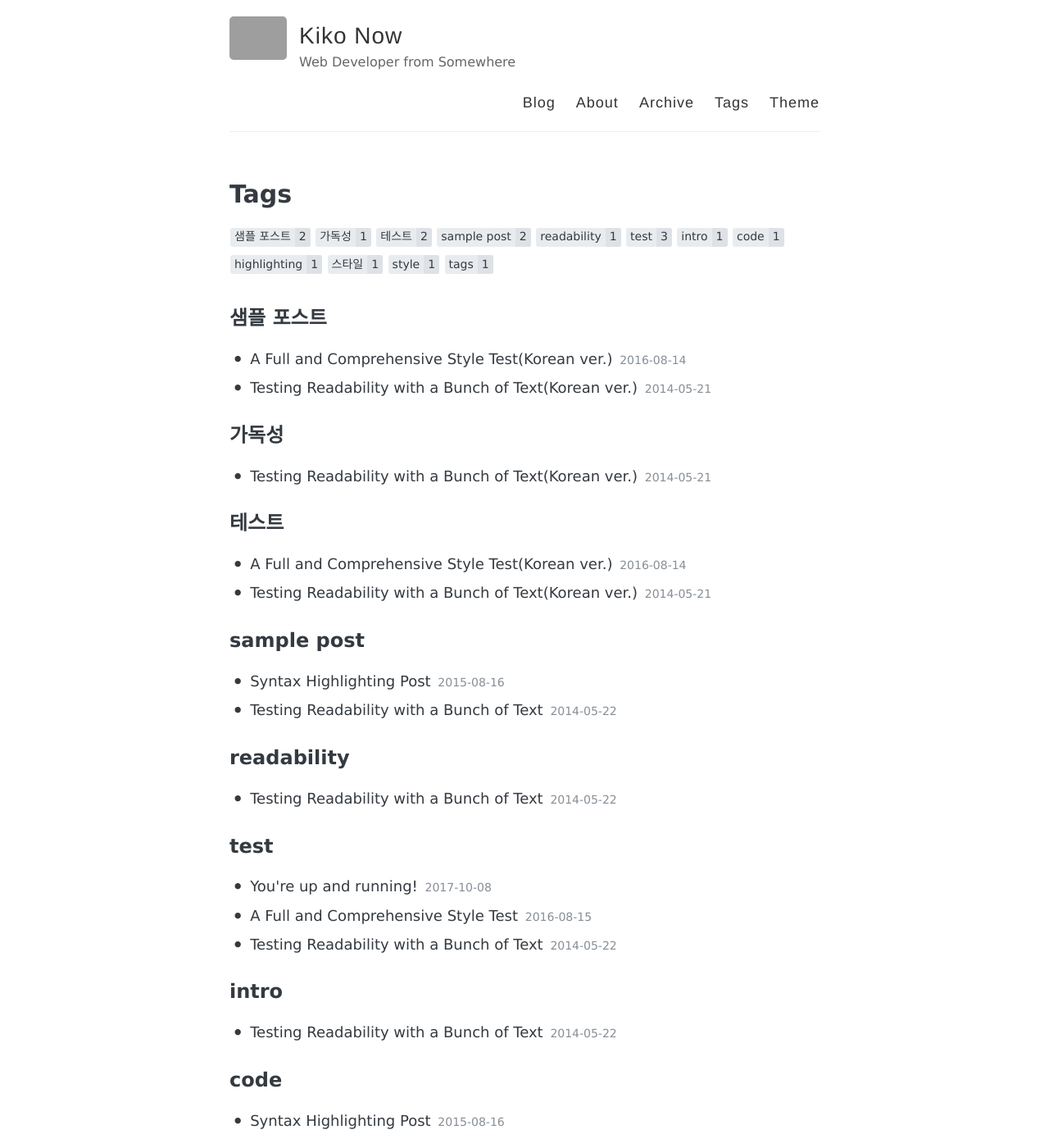
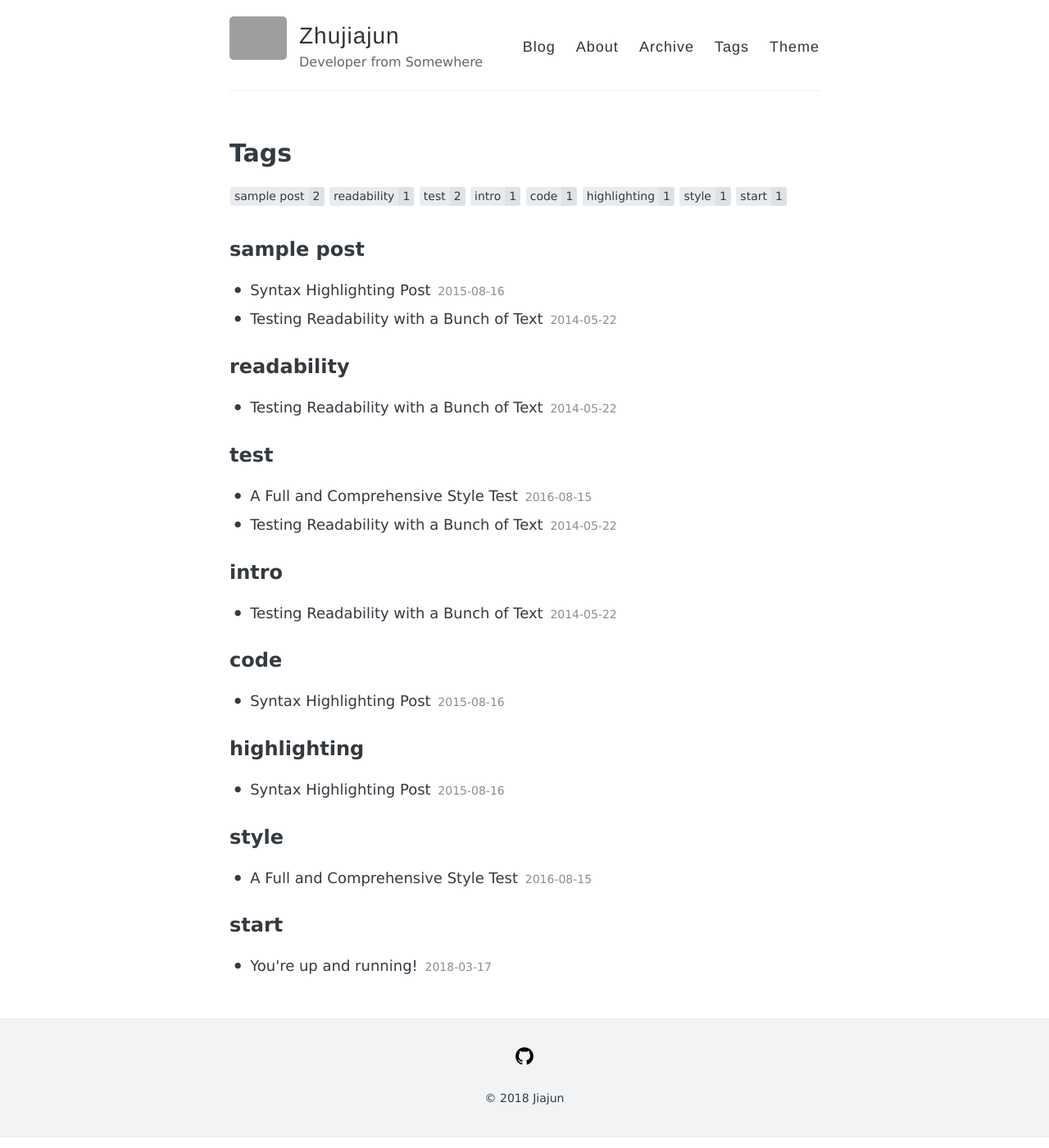
Before and after one commit to jiajun-artist/jiajun-artist.github.io, a Jekyll site: the page built from tags/index.html, in a window 1280 px wide and 1400 px high. Shown: the whole window at 82% size. Built offline with Jekyll 4.4.1, drawn with Linux system fonts in a browser that asks for light colours; part of the change alters nothing that is shown; some of the changed text lies outside the part shown; grey boxes are pictures that could not be loaded.

Commit message:
modify info in _config.yml

````diff
--- a/_config.yml
+++ b/_config.yml
@@ -3,10 +3,10 @@
 #
 
 # Name of your site (displayed in the header)
-name: Kiko Now
+name: Zhujiajun
 
 # Short bio or description (displayed in the header)
-description: Web Developer from Somewhere
+description: Developer from Somewhere
 
 #
 # Flags below are optional
@@ -29,7 +29,7 @@ navigation:
   - name: Tags
     url: /tags
   - name: Theme
-    url: https://github.com/AWEEKJ/kiko-now
+    url: https://github.com/jiajun-artist
 
 # Pagination
 paginate: 5
@@ -41,7 +41,7 @@ footer-links:
   email:
   facebook:
   flickr:
-  github: AWEEKJ/kiko-now
+  github: jiajun-artist
   googleplus: # anything in your profile username that comes after plus.google.com/
   instagram:
   linkedin:
@@ -49,11 +49,11 @@ footer-links:
   rss: # just type anything here for a working RSS icon
   stackoverflow: # your stackoverflow profile, e.g. "users/50476/bart-kiers"
   tumblr: # https://<username>.tumblr.com
-  twitter: jekyllrb
+  twitter:
   youtube: # channel/<your_long_string> or user/<user-name>
 
 # Text under the icons in footer
-footer-text: © 2017 Kiko Now
+footer-text: © 2018 Jiajun
 
 # Enter your Disqus shortname (not your username) to enable commenting on posts
 # You can find your shortname on the Settings page of your Disqus account
--- a/_posts/2014-05-21-readability-post-ko.md
+++ /dev/null
@@ -1,43 +0,0 @@
----
-layout: post
-title: "Testing Readability with a Bunch of Text(Korean ver.)"
-tags: [샘플 포스트, 가독성, 테스트]
-comments: true
----
-
-정당의 목적이나 활동이 민주적 기본질서에 위배될 때에는 정부는 헌법재판소에 그 해산을 제소할 수 있고, 정당은 헌법재판소의 심판에 의하여 해산된다. 모든 국민은 고문을 받지 아니하며, 형사상 자기에게 불리한 진술을 강요당하지 아니한다. 새로운 회계연도가 개시될 때까지 예산안이 의결되지 못한 때에는 정부는 국회에서 예산안이 의결될 때까지 다음의 목적을 위한 경비는 전년도 예산에 준하여 집행할 수 있다.
-
-외국인은 국제법과 조약이 정하는 바에 의하여 그 지위가 보장된다. 헌법개정안은 국회가 의결한 후 30일 이내에 국민투표에 붙여 국회의원선거권자 과반수의 투표와 투표자 과반수의 찬성을 얻어야 한다. 대통령은 국가의 독립·영토의 보전·국가의 계속성과 헌법을 수호할 책무를 진다. 국회는 정부의 동의없이 정부가 제출한 지출예산 각항의 금액을 증가하거나 새 비목을 설치할 수 없다.
-
-# 대통령은 법률안의 일
-
-대통령은 필요하다고 인정할 때에는 외교·국방·통일 기타 국가안위에 관한 중요정책을 국민투표에 붙일 수 있다. 한 회계연도를 넘어 계속하여 지출할 필요가 있을 때에는 정부는 연한을 정하여 계속비로서 국회의 의결을 얻어야 한다. 제3항의 승인을 얻지 못한 때에는 그 처분 또는 명령은 그때부터 효력을 상실한다. 이 경우 그 명령에 의하여 개정 또는 폐지되었던 법률은 그 명령이 승인을 얻지 못한 때부터 당연히 효력을 회복한다.
-
-* 국무회의는 대통령·국무총리와 15인 이상 30인 이하의 국무위원으로 구성한다. 대통령은 국무총리·국무위원·행정각부의 장 기타 법률이 정하는 공사의 직을 겸할 수 없다.
-* 나는 헌법을 준수하고 국가를 보위하며 조국의 평화적 통일과 국민의 자유와 복리의 증진 및 민족문화의 창달에 노력하여 대통령으로서의 직책을 성실히 수행할 것을 국민 앞에 엄숙히 선서합니다.
-* 정당은 법률이 정하는 바에 의하여 국가의 보호를 받으며, 국가는 법률이 정하는 바에 의하여 정당운영에 필요한 자금을 보조할 수 있다. 이 헌법공포 당시의 국회의원의 임기는 제1항에 의한 국회의 최초의 집회일 전일까지로 한다.
-* 모든 국민의 재산권은 보장된다. 그 내용과 한계는 법률로 정한다. 감사원은 원장을 포함한 5인 이상 11인 이하의 감사위원으로 구성한다. 모든 국민은 고문을 받지 아니하며, 형사상 자기에게 불리한 진술을 강요당하지 아니한다.
-
-## 국회의원은 국가이익
-체포·구속·압수 또는 수색을 할 때에는 적법한 절차에 따라 검사의 신청에 의하여 법관이 발부한 영장을 제시하여야 한다. 다만, 현행범인인 경우와 장기 3년 이상의 형에 해당하는 죄를 범하고 도피 또는 증거인멸의 염려가 있을 때에는 사후에 영장을 청구할 수 있다. 모든 국민은 소급입법에 의하여 참정권의 제한을 받거나 재산권을 박탈당하지 아니한다. 감사원은 원장을 포함한 5인 이상 11인 이하의 감사위원으로 구성한다. 군인 또는 군무원이 아닌 국민은 대한민국의 영역안에서는 중대한 군사상 기밀·초병·초소·유독음식물공급·포로·군용물에 관한 죄중 법률이 정한 경우와 비상계엄이 선포된 경우를 제외하고는 군사법원의 재판을 받지 아니한다.
-
-1. 대통령은 전시·사변 또는 이에 준하는 국가비상사태에 있어서 병력으로써 군사상의 필요에 응하거나 공공의 안녕질서를 유지할 필요가 있을 때에는 법률이 정하는 바에 의하여 계엄을 선포할 수 있다.
-2. 대통령은 국민의 보통·평등·직접·비밀선거에 의하여 선출한다. 대통령은 국무회의의 의장이 되고, 국무총리는 부의장이 된다. 대통령은 국가의 독립·영토의 보전·국가의 계속성과 헌법을 수호할 책무를 진다.
-3. 국민경제의 발전을 위한 중요정책의 수립에 관하여 대통령의 자문에 응하기 위하여 국민경제자문회의를 둘 수 있다. 대법원과 각급법원의 조직은 법률로 정한다.
-4. 모든 국민은 근로의 의무를 진다. 국가는 근로의 의무의 내용과 조건을 민주주의원칙에 따라 법률로 정한다. 국가는 건전한 소비행위를 계도하고 생산품의 품질향상을 촉구하기 위한 소비자보호운동을 법률이 정하는 바에 의하여 보장한다.
-5. 국민경제자문회의의 조직·직무범위 기타 필요한 사항은 법률로 정한다. 법관은 헌법과 법률에 의하여 그 양심에 따라 독립하여 심판한다. 누구든지 체포 또는 구속의 이유와 변호인의 조력을 받을 권리가 있음을 고지받지 아니하고는 체포 또는 구속을 당하지 아니한다. 체포 또는 구속을 당한 자의 가족등 법률이 정하는 자에게는 그 이유와 일시·장소가 지체없이 통지되어야 한다.
-6. 국가는 재해를 예방하고 그 위험으로부터 국민을 보호하기 위하여 노력하여야 한다. 법률안에 이의가 있을 때에는 대통령은 제1항의 기간내에 이의서를 붙여 국회로 환부하고, 그 재의를 요구할 수 있다. 국회의 폐회중에도 또한 같다.
-
-### 헌법재판소에서 법률
-
-대한민국은 민주공화국이다. 국민경제의 발전을 위한 중요정책의 수립에 관하여 대통령의 자문에 응하기 위하여 국민경제자문회의를 둘 수 있다. 모든 국민의 재산권은 보장된다. 그 내용과 한계는 법률로 정한다. 모든 국민은 신속한 재판을 받을 권리를 가진다. 형사피고인은 상당한 이유가 없는 한 지체없이 공개재판을 받을 권리를 가진다. 대법원장은 국회의 동의를 얻어 대통령이 임명한다. 대통령은 국민의 보통·평등·직접·비밀선거에 의하여 선출한다. 정당의 목적이나 활동이 민주적 기본질서에 위배될 때에는 정부는 헌법재판소에 그 해산을 제소할 수 있고, 정당은 헌법재판소의 심판에 의하여 해산된다.
-
-> 국가는 모성의 보호를 위하여 노력하여야 한다. 모든 국민은 학문과 예술의 자유를 가진다. 국가는 건전한 소비행위를 계도하고 생산품의 품질향상을 촉구하기 위한 소비자보호운동을 법률이 정하는 바에 의하여 보장한다. 국무위원은 국무총리의 제청으로 대통령이 임명한다. 국회의원은 법률이 정하는 직을 겸할 수 없다.
-
-#### 선거운동은 각급 선거
-
-대통령은 헌법과 법률이 정하는 바에 의하여 공무원을 임면한다. 군사법원의 조직·권한 및 재판관의 자격은 법률로 정한다. 국가는 사회보장·사회복지의 증진에 노력할 의무를 진다. 모든 국민은 학문과 예술의 자유를 가진다. 국가는 과학기술의 혁신과 정보 및 인력의 개발을 통하여 국민경제의 발전에 노력하여야 한다. 모든 국민은 신체의 자유를 가진다. 누구든지 법률에 의하지 아니하고는 체포·구속·압수·수색 또는 심문을 받지 아니하며, 법률과 적법한 절차에 의하지 아니하고는 처벌·보안처분 또는 강제노역을 받지 아니한다. 학교교육 및 평생교육을 포함한 교육제도와 그 운영, 교육재정 및 교원의 지위에 관한 기본적인 사항은 법률로 정한다.
-
----
-
-이 문서는 [한글 Lorem Ipsum](http://guny.kr/stuff/klorem/)으로 생성되었습니다.
--- a/_posts/2016-08-14-style-test-ko.md
+++ /dev/null
@@ -1,114 +0,0 @@
----
-layout: post
-title: "A Full and Comprehensive Style Test(Korean ver.)"
-tags: [샘플 포스트, 테스트, 스타일]
-comments: true
----
-
-이 글은 스타일을 모아둔 것입니다. 소스 코드를 확인하여 스타일을 적용하는 방법을 알아보세요.
-
----
-
-## 1. 제목
-
-# 제목 1
-
-## 제목 2
-
-### 제목 3
-
-#### 제목 4
-
-##### 제목 5
-
-###### 제목 6
-
-### 1-1. 제목 정렬
-
-##### 왼쪽(기본)
-
-##### 가운데
-{: .center}
-
-##### 오른쪽
-{: .right}
-
-## 2. 본문
-
-탄핵소추의 의결을 받은 자는 탄핵심판이 있을 때까지 [링크](#) 그 권한행사가 정지된다. 제2항과 제3항의 처분에 대하여는 **굵게** 법원에 제소할 수 없다. 선거와 국민투표의 공정한 관리 *기울임* 및 정당에 관한 사무를 처리하기 위하여 5<sup>3</sup> = 125 선거관리위원회를 둔다. 국무총리는 대통령을 보좌하며, H<sub>2</sub>O 행정에 관하여 대통령의 명을 받아 행정각부를 통할한다. 정당은 법률이 정하는 바에 의하여 <u>밑줄</u> 국가의 보호를 받으며, 국가는 법률이 정하는 바에 의하여 `파일명` 정당운영에 필요한 자금을 보조할 수 있다. 모든 국민은 종교의 자유를 가진다. 국회의원은 법률이 정하는 직을 겸할 수 없다. 감사원은 <del>가운데 줄</del> 세입·세출의 결산을 매년 검사하여 대통령과 차년도국회에 <mark>형광펜</mark> 그 결과를 보고하여야 한다.
-
-## 3. 이미지
-
-![큰 이미지](http://placehold.it/800x400)
-![중간 이미지](http://placehold.it/400x200)
-![작은 이미지](http://placehold.it/200x200)
-
-### 3-1. 이미지 가운데 정렬
-![이미지 가운데 정렬](http://placehold.it/200x200){: .center-image}
-
-## 4. 인용구
-
-> 나는 헌법을 준수하고 국가를 보위하며 조국의 평화적 통일과 국민의 자유와 복리의 증진 및 민족문화의 창달에 노력하여 대통령으로서의 직책을 성실히 수행할 것을 국민 앞에 엄숙히 선서합니다. 모든 국민은 통신의 비밀을 침해받지 아니한다. 국회의원은 법률이 정하는 직을 겸할 수 없다. 국회는 헌법 또는 법률에 특별한 규정이 없는 한 재적의원 과반수의 출석과 출석의원 과반수의 찬성으로 의결한다. 가부동수인 때에는 부결된 것으로 본다.
-
-## 5. 리스트
-
-### 순서가 없는 리스트
-
-* 국가원로자문회의의 조직·직무범위 기타 필요한 사항은 법률로 정한다.
-* 모든 국민은 법률이 정하는 바에 의하여 국방의 의무를 진다.
-* 탄핵소추의 의결을 받은 자는 탄핵심판이 있을 때까지 그 권한행사가 정지된다.
-  1. 국회는 의원의 자격을 심사하며, 의원을 징계할 수 있다. 국가는 모성의 보호를 위하여 노력하여야 한다.
-  2. 공개하지 아니한 회의내용의 공표에 관하여는 법률이 정하는 바에 의한다.
-* 국회는 의장 1인과 부의장 2인을 선출한다. 정부는 회계연도마다 예산안을 편성하여 회계연도 개시 90일전까지 국회에 제출하고, 국회는 회계연도 개시 30일전까지 이를 의결하여야 한다.
-
-### 순서가 있는 리스트
-
-1. 대통령으로 선거될 수 있는 자는 국회의원의 피선거권이 있고 선거일 현재 40세에 달하여야 한다.
-2. 각급 선거관리위원회는 선거인명부의 작성등 선거사무와 국민투표사무에 관하여 관계 행정기관에 필요한 지시를 할 수 있다.
-3. 예비비는 총액으로 국회의 의결을 얻어야 한다. 예비비의 지출은 차기국회의 승인을 얻어야 한다.
-  * 국가는 농지에 관하여 경자유전의 원칙이 달성될 수 있도록 노력하여야 하며, 농지의 소작제도는 금지된다.
-  * 모든 국민은 법률이 정하는 바에 의하여 납세의 의무를 진다.
-4. 형사피의자 또는 형사피고인으로서 구금되었던 자가 법률이 정하는 불기소처분을 받거나 무죄판결을 받은 때에는 법률이 정하는 바에 의하여 국가에 정당한 보상을 청구할 수 있다.
-
-### 정의 리스트
-
-대통령은 제3항과 제4
-: 국회의원은 그 지위를 남용하여 국가·공공단체 또는 기업체와의 계약이나 그 처분에 의하여 재산상의 권리·이익 또는 직위를 취득하거나 타인을 위하여 그 취득을 알선할 수 없다.
-
-체포·구속·압수 또
-: 헌법개정안은 국회가 의결한 후 30일 이내에 국민투표에 붙여 국회의원선거권자 과반수의 투표와 투표자 과반수의 찬성을 얻어야 한다.
-
-## 6. 표
-
-| 상단1 | 상단2 | 상단3 |
-|:-----|:----:|-----:|
-| 셀1  | 셀2  | 셀3  |
-| 셀4  | 셀5  | 셀6  |
-|----
-| 셀1  | 셀2  | 셀3  |
-| 셀4  | 셀5  | 셀6  |
-|=====
-| 하단1   | 하단2 | 하단3 |
-
-
-## 7. 코드 스타일
-
-### 코드 하이라이팅
-
-```css
-#container {
-  float: left;
-  margin: 0 -240px 0 0;
-  width: 100%;
-}
-```
-
-### 일반적인 코드
-
-    <div id="awesome">
-      <p>This is great isn't it?</p>
-    </div>
-
----
-
-이 문서는 [한글 Lorem Ipsum](http://guny.kr/stuff/klorem/)으로 생성되었습니다.
--- a/_posts/2017-10-8-hello-world.md
+++ b/_posts/2018-03-17-start-at-github.io.md
@@ -2,8 +2,7 @@
 layout: post
 title: You're up and running!
 tags:
-  - test
-  - tags
+  - start
 ---
 
 Next you can update your site name, avatar and other options using the _config.yml file in the root of your repository (shown below).
````
